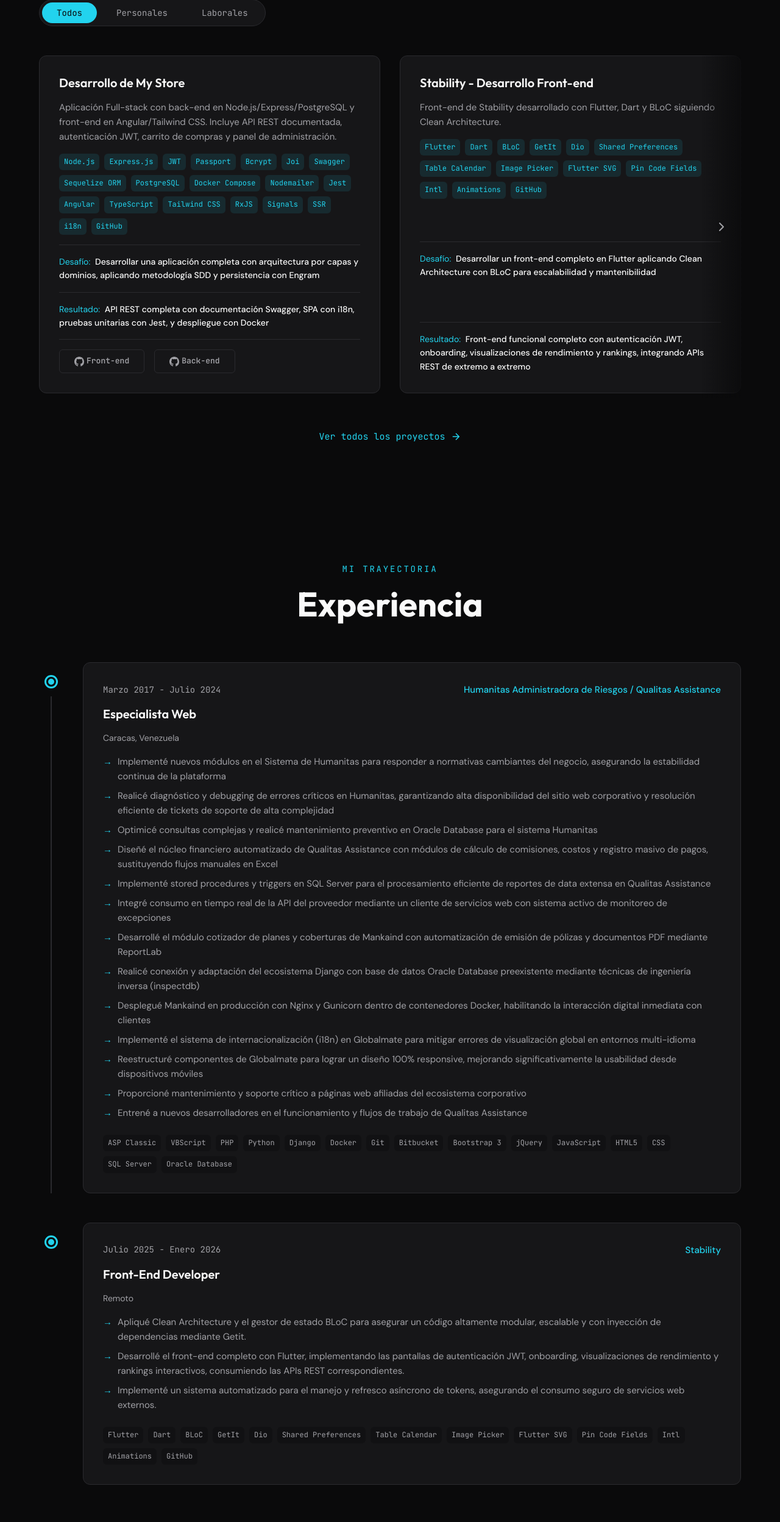
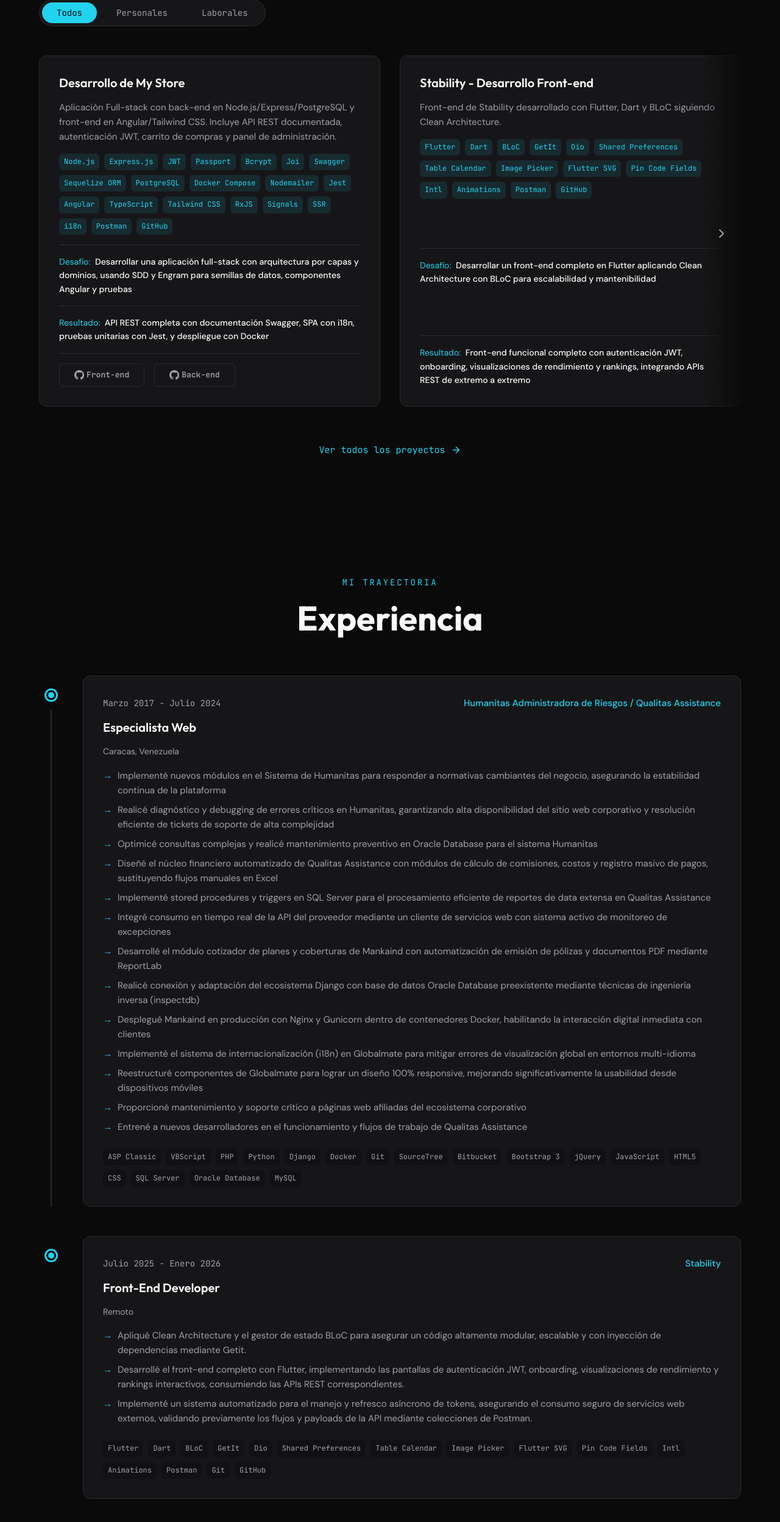
Before and after one commit to PouDDuoP/portfolio, a React (Vite) app in the folder my-app/: page / in a window 1280 px wide. Shown: the part 2738-5234 px from the top of the page at 61% size. Built offline with nearby package versions, Linux system fonts and the light colour scheme; no server answers.

Commit message:
feat(content): agregar Postman, SourceTree, Git y MySQL a stacks; ajustar textos SDD y Stability

```diff
--- a/my-app/src/data/experience.json
+++ b/my-app/src/data/experience.json
@@ -22,7 +22,7 @@
       "Proporcioné mantenimiento y soporte crítico a páginas web afiliadas del ecosistema corporativo",
       "Entrené a nuevos desarrolladores en el funcionamiento y flujos de trabajo de Qualitas Assistance"
     ],
-    "techStack": ["ASP Classic", "VBScript", "PHP", "Python", "Django", "Docker", "Git", "Bitbucket", "Bootstrap 3", "jQuery", "JavaScript", "HTML5", "CSS", "SQL Server", "Oracle Database"]
+    "techStack": ["ASP Classic", "VBScript", "PHP", "Python", "Django", "Docker", "Git", "SourceTree", "Bitbucket", "Bootstrap 3", "jQuery", "JavaScript", "HTML5", "CSS", "SQL Server", "Oracle Database", "MySQL"]
   },
   {
     "id": "stability",
@@ -35,8 +35,8 @@
     "achievements": [
       "Apliqué Clean Architecture y el gestor de estado BLoC para asegurar un código altamente modular, escalable y con inyección de dependencias mediante Getit.",
       "Desarrollé el front-end completo con Flutter, implementando las pantallas de autenticación JWT, onboarding, visualizaciones de rendimiento y rankings interactivos, consumiendo las APIs REST correspondientes.",
-      "Implementé un sistema automatizado para el manejo y refresco asíncrono de tokens, asegurando el consumo seguro de servicios web externos."
+      "Implementé un sistema automatizado para el manejo y refresco asíncrono de tokens, asegurando el consumo seguro de servicios web externos, validando previamente los flujos y payloads de la API mediante colecciones de Postman."
     ],
-    "techStack": ["Flutter", "Dart", "BLoC", "GetIt", "Dio", "Shared Preferences", "Table Calendar", "Image Picker", "Flutter SVG", "Pin Code Fields", "Intl", "Animations", "GitHub"]
+    "techStack": ["Flutter", "Dart", "BLoC", "GetIt", "Dio", "Shared Preferences", "Table Calendar", "Image Picker", "Flutter SVG", "Pin Code Fields", "Intl", "Animations", "Postman", "Git", "GitHub"]
   }
 ]
--- a/my-app/src/data/projects.json
+++ b/my-app/src/data/projects.json
@@ -119,7 +119,7 @@
       "description": "Front-end de Stability desarrollado con Flutter, Dart y BLoC siguiendo Clean Architecture.",
       "challenge": "Desarrollar un front-end completo en Flutter aplicando Clean Architecture con BLoC para escalabilidad y mantenibilidad",
       "result": "Front-end funcional completo con autenticación JWT, onboarding, visualizaciones de rendimiento y rankings, integrando APIs REST de extremo a extremo",
-    "techStack": ["Flutter", "Dart", "BLoC", "GetIt", "Dio", "Shared Preferences", "Table Calendar", "Image Picker", "Flutter SVG", "Pin Code Fields", "Intl", "Animations", "GitHub"],
+    "techStack": ["Flutter", "Dart", "BLoC", "GetIt", "Dio", "Shared Preferences", "Table Calendar", "Image Picker", "Flutter SVG", "Pin Code Fields", "Intl", "Animations", "Postman", "GitHub"],
     "image": "",
     "github": "",
     "demo": "",
@@ -131,9 +131,9 @@
       "date": "2025-04",
       "title": "Desarrollo de My Store",
       "description": "Aplicación Full-stack con back-end en Node.js/Express/PostgreSQL y front-end en Angular/Tailwind CSS. Incluye API REST documentada, autenticación JWT, carrito de compras y panel de administración.",
-      "challenge": "Desarrollar una aplicación completa con arquitectura por capas y dominios, aplicando metodología SDD y persistencia con Engram",
+      "challenge": "Desarrollar una aplicación full-stack con arquitectura por capas y dominios, usando SDD y Engram para semillas de datos, componentes Angular y pruebas",
       "result": "API REST completa con documentación Swagger, SPA con i18n, pruebas unitarias con Jest, y despliegue con Docker",
-      "techStack": ["Node.js", "Express.js", "JWT", "Passport", "Bcrypt", "Joi", "Swagger", "Sequelize ORM", "PostgreSQL", "Docker Compose", "Nodemailer", "Jest", "Angular", "TypeScript", "Tailwind CSS", "RxJS", "Signals", "SSR", "i18n", "GitHub"],
+      "techStack": ["Node.js", "Express.js", "JWT", "Passport", "Bcrypt", "Joi", "Swagger", "Sequelize ORM", "PostgreSQL", "Docker Compose", "Nodemailer", "Jest", "Angular", "TypeScript", "Tailwind CSS", "RxJS", "Signals", "SSR", "i18n", "Postman", "GitHub"],
       "image": "",
       "github": {
         "frontend": "https://github.com/PouDDuoP/my-store-font-end",
--- a/my-app/src/i18n/translations.js
+++ b/my-app/src/i18n/translations.js
@@ -281,8 +281,8 @@ const translations = {
     en: 'Full-stack application with Node.js/Express/PostgreSQL back-end and Angular/Tailwind CSS front-end. Includes documented REST API, JWT authentication, shopping cart, and admin panel.'
   },
   'projects.my-store.challenge': {
-    es: 'Desarrollar una aplicación completa con arquitectura por capas y dominios, aplicando metodología SDD y persistencia con Engram',
-    en: 'Develop a complete application with layered and domain architecture, applying SDD methodology and Engram persistence'
+    es: 'Desarrollar una aplicación full-stack con arquitectura por capas y dominios, usando SDD y Engram para semillas de datos, componentes Angular y pruebas',
+    en: 'Develop a full-stack application with layered and domain architecture, using SDD and Engram for data seeders, Angular components, and tests'
   },
   'projects.my-store.result': {
     es: 'API REST completa con documentación Swagger, SPA con i18n, pruebas unitarias con Jest, y despliegue con Docker',
@@ -389,8 +389,8 @@ const translations = {
     en: 'Developed the complete front-end with Flutter, implementing JWT authentication screens, onboarding flows, performance visualizations, and interactive rankings by consuming the corresponding REST APIs.'
   },
   'experience.stability.achievements.2': {
-    es: 'Implementé un sistema automatizado para el manejo y refresco asíncrono de tokens, asegurando el consumo seguro de servicios web externos.',
-    en: 'Implemented an automated system for asynchronous token management and refresh, ensuring secure consumption of external web services.'
+    es: 'Implementé un sistema automatizado para el manejo y refresco asíncrono de tokens, asegurando el consumo seguro de servicios web externos, validando previamente los flujos y payloads de la API mediante colecciones de Postman.',
+    en: 'Implemented an automated system for asynchronous token management and refresh, ensuring secure consumption of external web services, pre-validating API flows and payloads using Postman collections.'
   },
 
   // Education dynamic data
```
